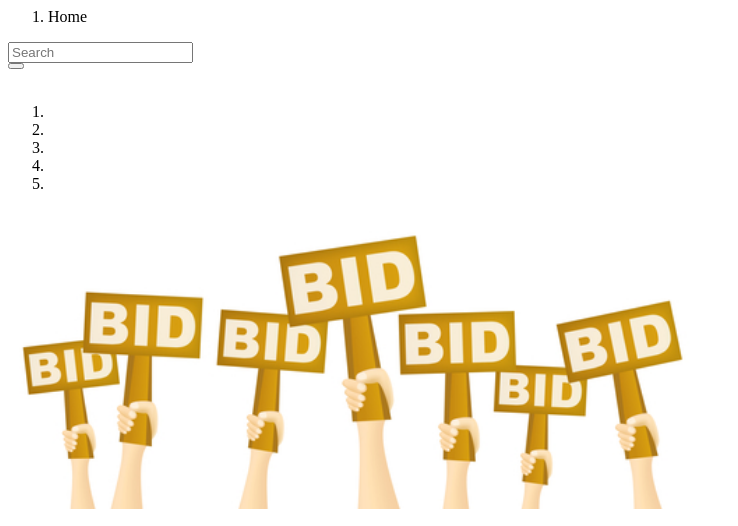
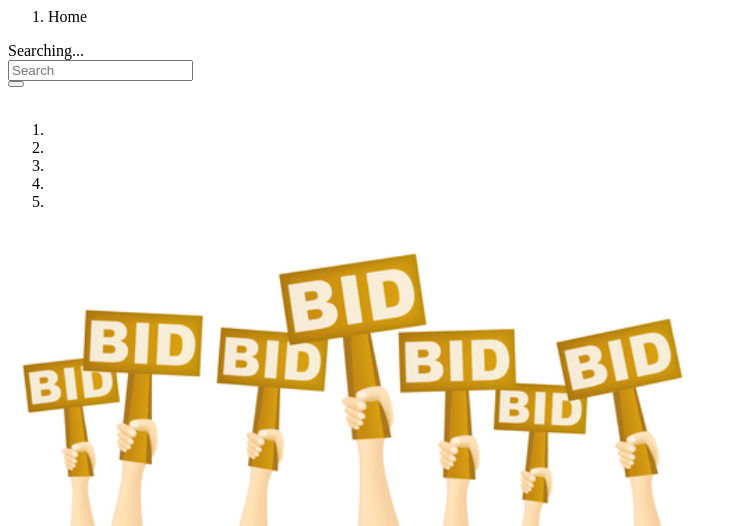
Before and after one commit to nefelipk/webauctions, a web app: page /app/components/home/index_tmpl.html in a window 1280 px wide. Shown: the top 526 px of the page, without its empty margins (0-738 px from the left). Run offline with its HTML, style and script files only (its server is not run), Linux system fonts and the light colour scheme; data that the repository does not hold is empty.

Commit message:
even some more eyecandy , loading animation

```diff
--- a/WebContent/app/components/home/index_tmpl.html
+++ b/WebContent/app/components/home/index_tmpl.html
@@ -42,6 +42,11 @@
 	<!-- Search bar -->
 	<div class="search_bar" ng-controller="SearchController">
 		<div class="container-fluid">
+			<div class="row text-center" ng-show="searching == true">
+				<i class="fa fa-spinner fa-spin fa-3x fa-fw"></i>
+				<span class="sr-only">Searching...</span>
+			</div>
+
 			<div class="row">
 			   	<div class="col-sm-6 col-sm-offset-3">
 					<div class="input-group stylish-input-group">
--- a/WebContent/app/components/messages/messages.html
+++ b/WebContent/app/components/messages/messages.html
@@ -84,8 +84,8 @@
 		<div class="row">
 			<div class="col-sm-offset-1">
 				<h3>
-					<span style="margin-top: 15px;" class="glyphicon glyphicon-comment"></span>Messages
-				</h3>
+		<!-- 		<span style="margin-top: 15px;" class="glyphicon glyphicon-comment"></span>Messages
+		-->		</h3>
 			</div>
 		</div>
 
--- a/WebContent/app/components/search/search.js
+++ b/WebContent/app/components/search/search.js
@@ -1,7 +1,10 @@
 angular.module('auction_land').controller('SearchController',['$scope','$route','localStorageService','$location','Item','SearchService',
 	                                   function($scope,$route,localStorageService,$location,Item,SearchService) {
+		$scope.searching = false;
 		$scope.search = function(term) {
+			$scope.searching = true;
 			Item.query({term : term}).$promise.then(function (data) {
+				$scope.searching = false;
 				localStorageService.remove('auctions');
 				$scope.items = data.slice();
 				SearchService.add_items($scope.items);
```
